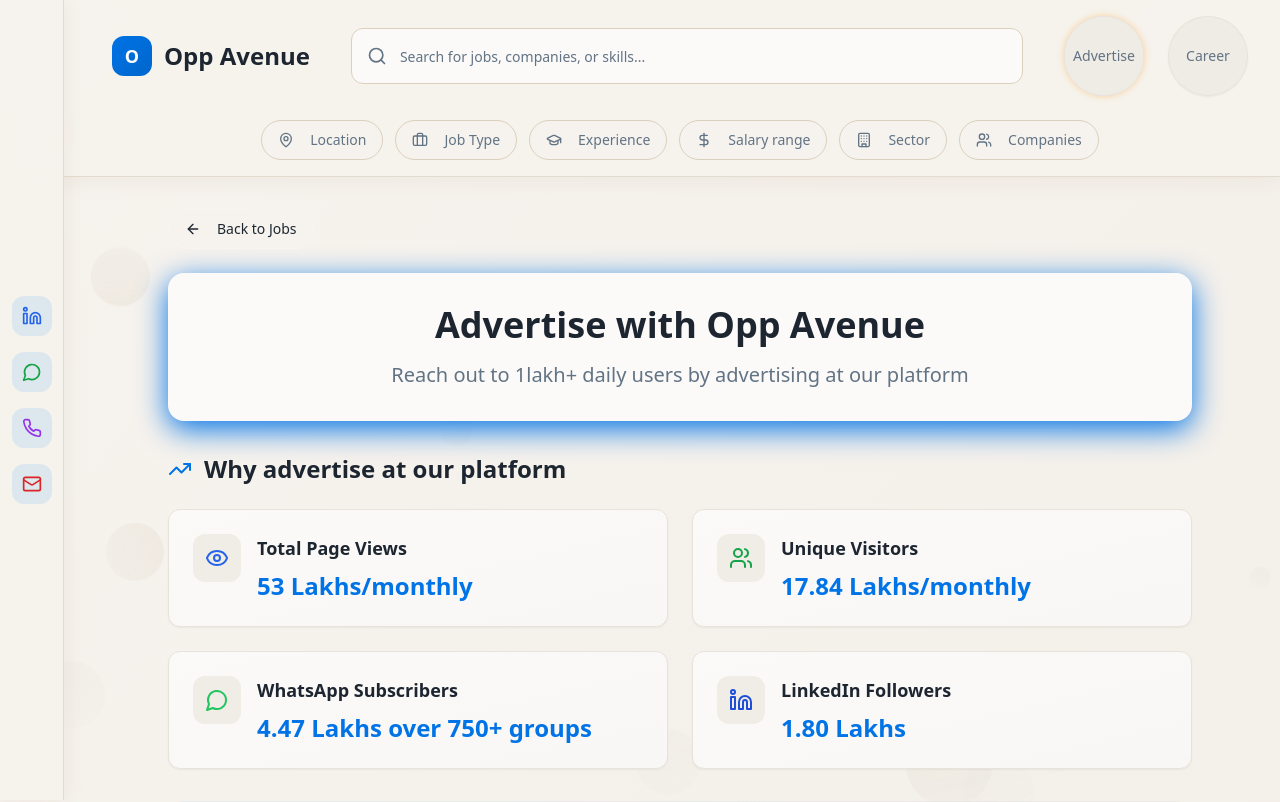
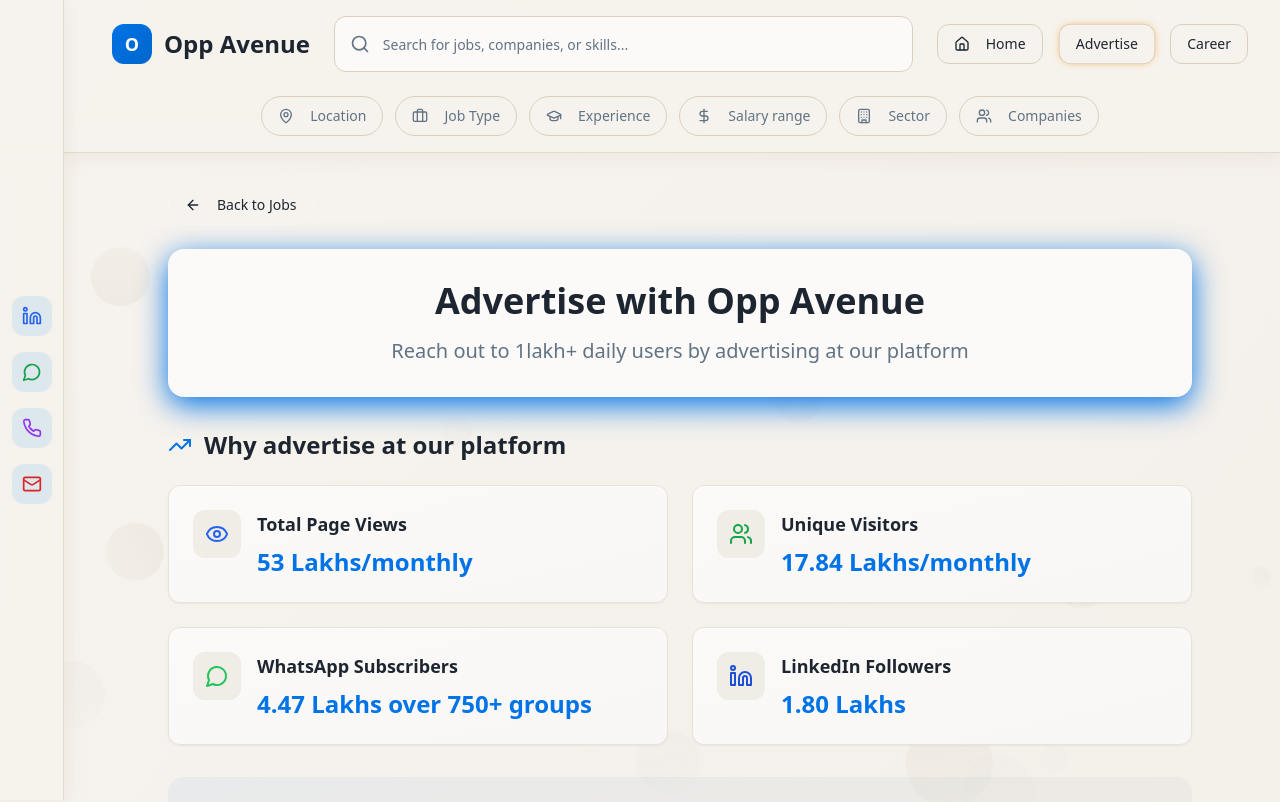
Before and after one commit to vivek-ranjan21639/opp-avenue-jobs, a React (Vite) app: page /advertise in a window 1280 px wide. Shown: the top 802 px of the page. Built offline with nearby package versions, Linux system fonts and the light colour scheme.

Commit message:
Add home menu and remove circle
Add a "Home" menu item to navigate back to the homepage. Remove the circular styling from the existing menu items.

```diff
--- a/src/components/Header.tsx
+++ b/src/components/Header.tsx
@@ -1,8 +1,9 @@
 import React, { useState, useEffect } from 'react';
-import { Search, Filter, MapPin, Briefcase, GraduationCap, DollarSign, Building, Users } from 'lucide-react';
+import { Search, Filter, MapPin, Briefcase, GraduationCap, DollarSign, Building, Users, Home } from 'lucide-react';
 import { Input } from '@/components/ui/input';
 import { Button } from '@/components/ui/button';
 import { Badge } from '@/components/ui/badge';
+import { useNavigate, useLocation } from 'react-router-dom';
 
 interface HeaderProps {
   onAdvertiseClick: () => void;
@@ -13,6 +14,9 @@ const Header: React.FC<HeaderProps> = ({ onAdvertiseClick, onCareerClick }) => {
   const [showFilters, setShowFilters] = useState(true);
   const [isScrolled, setIsScrolled] = useState(false);
   const [searchQuery, setSearchQuery] = useState('');
+  const navigate = useNavigate();
+  const location = useLocation();
+  const isHomePage = location.pathname === '/';
 
   useEffect(() => {
     let timeoutId: NodeJS.Timeout;
@@ -82,20 +86,35 @@ const Header: React.FC<HeaderProps> = ({ onAdvertiseClick, onCareerClick }) => {
             )}
           </div>
 
-          {/* Circular Menu Buttons */}
-          <div className="flex items-center gap-6 flex-shrink-0">
-            <button
+          {/* Navigation Menu Buttons */}
+          <div className="flex items-center gap-4 flex-shrink-0">
+            {!isHomePage && (
+              <Button
+                onClick={() => navigate('/')}
+                variant="outline"
+                size="sm"
+                className="h-10 px-4 rounded-lg border-input-border hover:bg-secondary hover:border-primary"
+              >
+                <Home className="w-4 h-4 mr-2" />
+                Home
+              </Button>
+            )}
+            <Button
               onClick={onAdvertiseClick}
-              className="circular-menu advertise-pulse"
+              variant="outline"
+              size="sm"
+              className="h-10 px-4 rounded-lg border-input-border hover:bg-secondary hover:border-primary advertise-pulse"
             >
               Advertise
-            </button>
-            <button
+            </Button>
+            <Button
               onClick={onCareerClick}
-              className="circular-menu"
+              variant="outline"
+              size="sm"
+              className="h-10 px-4 rounded-lg border-input-border hover:bg-secondary hover:border-primary"
             >
               Career
-            </button>
+            </Button>
           </div>
         </div>
 
```
